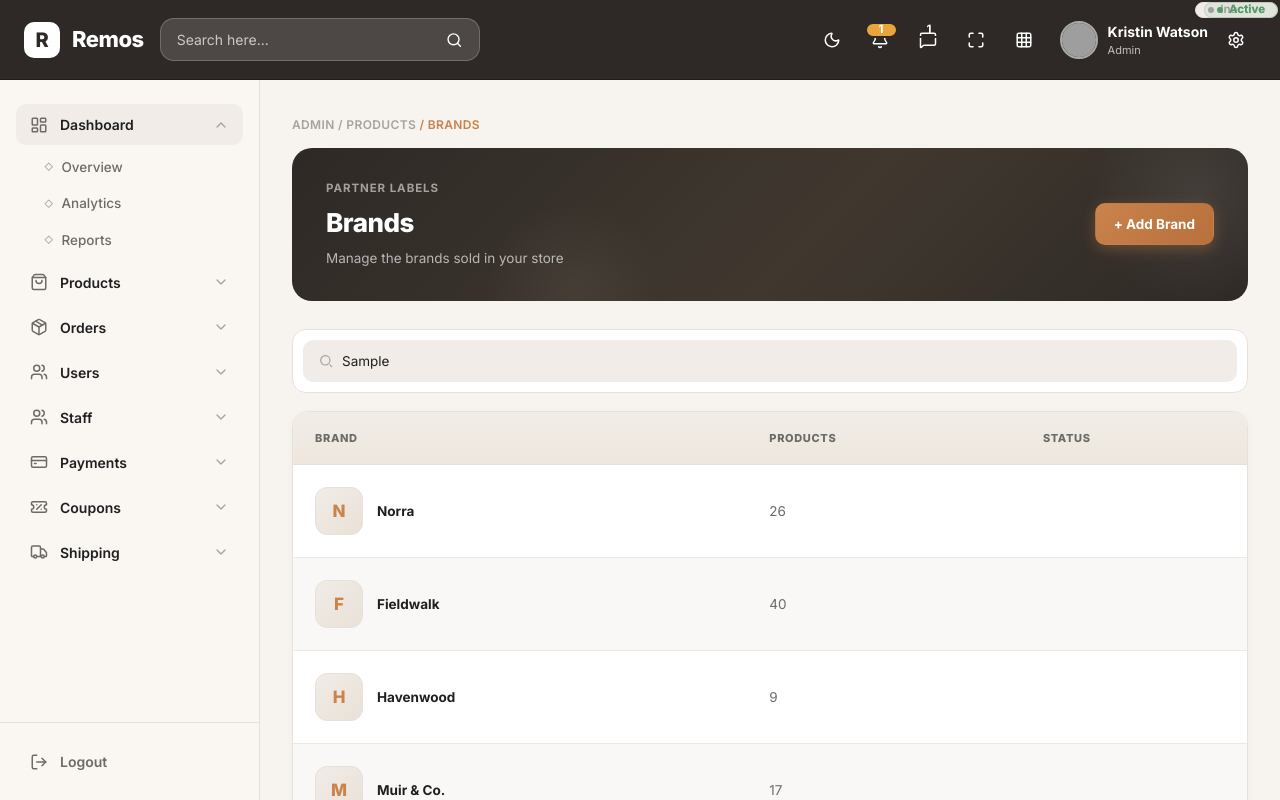
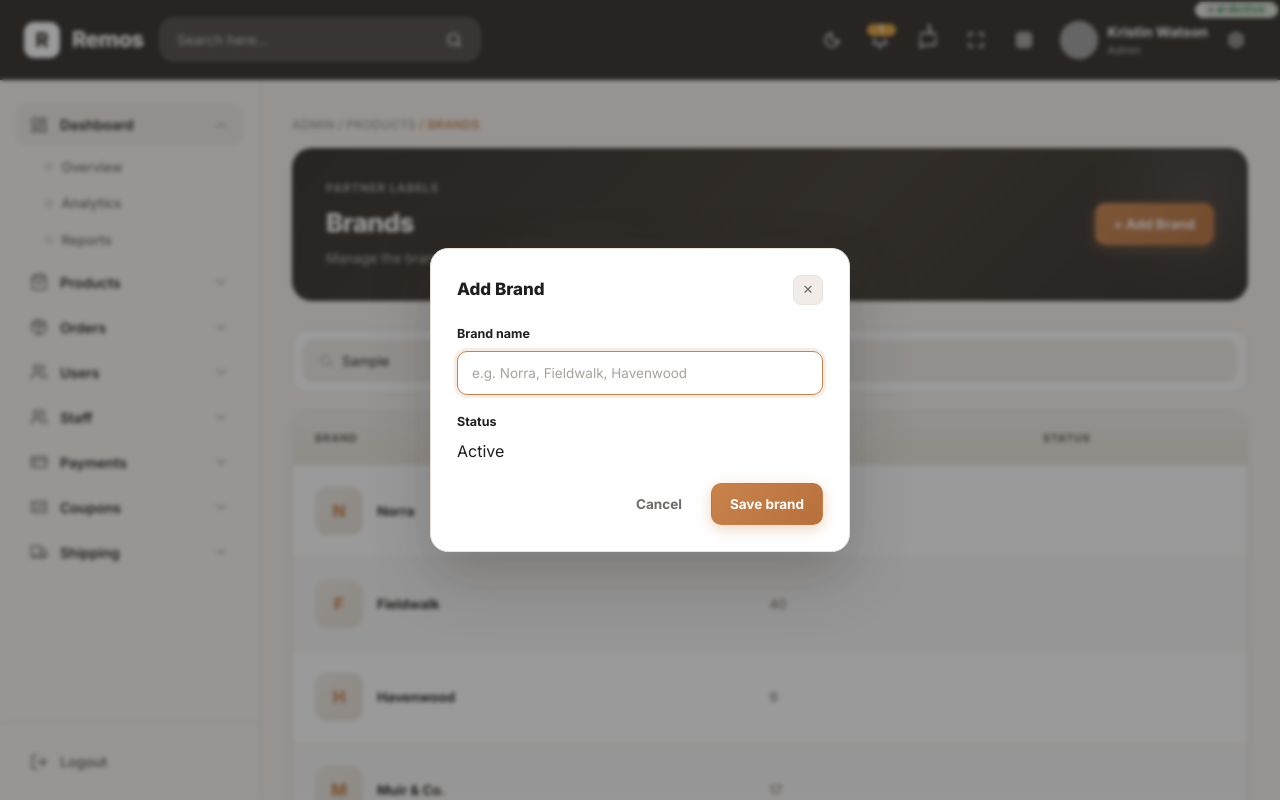
Before and after one commit to SINAN-S-S/ecommerce_fullstack, a Next.js app: page /admin/product/brands in a window 1280 px wide. Both pictures are taken after typing "Sample" into the empty fields and a click on the button "+ Add Brand". Built offline with nearby package versions, Linux system fonts and the light colour scheme; grey boxes are pictures that could not be loaded.

Commit message:
brands,categories added

```diff
--- a/app/admin/product/brands/page.jsx
+++ b/app/admin/product/brands/page.jsx
@@ -1,18 +1,117 @@
 "use client";
 
-import '../product.css'
+import { useEffect, useState } from "react";
+import "../product.css";
 
-const BRANDS = [
+const INITIAL_BRANDS = [
   { id: "B-01", name: "Norra", products: 26, active: true },
   { id: "B-02", name: "Fieldwalk", products: 40, active: true },
   { id: "B-03", name: "Havenwood", products: 9, active: false },
   { id: "B-04", name: "Muir & Co.", products: 17, active: true },
 ];
 
+function AddBrandModal({ onClose, onSave }) {
+  const [name, setName] = useState("");
+  const [active, setActive] = useState(true);
+  const [saving, setSaving] = useState(false);
+  const [error, setError] = useState("");
+
+  useEffect(() => {
+    function handleKey(e) {
+      if (e.key === "Escape") onClose();
+    }
+    document.addEventListener("keydown", handleKey);
+    return () => document.removeEventListener("keydown", handleKey);
+  }, [onClose]);
+
+  async function handleSubmit(e) {
+    e.preventDefault();
+    if (!name.trim()) {
+      setError("Brand name is required.");
+      return;
+    }
+    setSaving(true);
+    // Hook this up to your API once the backend is ready, e.g.:
+    // await fetch("/api/brands", { method: "POST", body: JSON.stringify({ name, active }) });
+    await new Promise((r) => setTimeout(r, 400));
+    onSave({
+      id: `B-${Math.floor(Math.random() * 9000 + 1000)}`,
+      name: name.trim(),
+      products: 0,
+      active,
+    });
+    setSaving(false);
+  }
+
+  return (
+    <div className="modal-backdrop" onClick={onClose}>
+      <div className="modal-card" onClick={(e) => e.stopPropagation()}>
+        <div className="modal-header">
+          <h2 className="modal-title">Add Brand</h2>
+          <button type="button" className="modal-close" onClick={onClose} aria-label="Close">
+            ✕
+          </button>
+        </div>
+
+        <form onSubmit={handleSubmit}>
+          <div className="field">
+            <label className="field-label">Brand name</label>
+            <input
+              autoFocus
+              className="field-input"
+              value={name}
+              onChange={(e) => {
+                setName(e.target.value);
+                if (error) setError("");
+              }}
+              placeholder="e.g. Norra, Fieldwalk, Havenwood"
+            />
+            {error && <div className="field-error">{error}</div>}
+          </div>
+
+          <div className="field">
+            <label className="field-label">Status</label>
+            <div className="toggle-row">
+              <button
+                type="button"
+                className={`toggle-pill ${active ? "on" : ""}`}
+                onClick={() => setActive((v) => !v)}
+                aria-pressed={active}
+              >
+                <span className="toggle-knob" />
+              </button>
+              <span className="toggle-label">{active ? "Active" : "Inactive"}</span>
+            </div>
+          </div>
+
+          <div className="modal-actions">
+            <button type="button" className="btn btn-ghost" onClick={onClose}>
+              Cancel
+            </button>
+            <button type="submit" className="btn btn-primary" disabled={saving}>
+              {saving ? "Saving..." : "Save brand"}
+            </button>
+          </div>
+        </form>
+      </div>
+    </div>
+  );
+}
+
 export default function BrandsPage() {
+  const [brands, setBrands] = useState(INITIAL_BRANDS);
+  const [showModal, setShowModal] = useState(false);
+
+  function handleSave(newBrand) {
+    setBrands((prev) => [newBrand, ...prev]);
+    setShowModal(false);
+  }
+
   return (
     <div className="admin-page">
-      <div className="breadcrumb">Admin / Products <span>/ Brands</span></div>
+      <div className="breadcrumb">
+        Admin / Products <span>/ Brands</span>
+      </div>
 
       <div className="page-hero">
         <div>
@@ -21,7 +120,9 @@ export default function BrandsPage() {
           <div className="hero-subtitle">Manage the brands sold in your store</div>
         </div>
         <div className="hero-actions">
-          <button className="btn btn-primary">+ Add Brand</button>
+          <button className="btn btn-primary" onClick={() => setShowModal(true)}>
+            + Add Brand
+          </button>
         </div>
       </div>
 
@@ -31,9 +132,15 @@ export default function BrandsPage() {
 
       <div className="table-shell">
         <table className="data-table">
-          <thead><tr><th>Brand</th><th>Products</th><th>Status</th></tr></thead>
+          <thead>
+            <tr>
+              <th>Brand</th>
+              <th>Products</th>
+              <th>Status</th>
+            </tr>
+          </thead>
           <tbody>
-            {BRANDS.map((b) => (
+            {brands.map((b) => (
               <tr key={b.id}>
                 <td>
                   <div className="cell-with-thumb">
@@ -44,7 +151,8 @@ export default function BrandsPage() {
                 <td>{b.products}</td>
                 <td>
                   <span className={`badge ${b.active ? "badge-success" : "badge-neutral"}`}>
-                    <span className="badge-dot" />{b.active ? "Active" : "Inactive"}
+                    <span className="badge-dot" />
+                    {b.active ? "Active" : "Inactive"}
                   </span>
                 </td>
               </tr>
@@ -52,6 +160,8 @@ export default function BrandsPage() {
           </tbody>
         </table>
       </div>
+
+      {showModal && <AddBrandModal onClose={() => setShowModal(false)} onSave={handleSave} />}
     </div>
   );
 }
--- a/app/admin/product/categories/page.jsx
+++ b/app/admin/product/categories/page.jsx
@@ -1,8 +1,9 @@
 "use client";
 
-import '../product.css'
+import { useEffect, useState } from "react";
+import "../product.css";
 
-const CATEGORIES = [
+const INITIAL_CATEGORIES = [
   { id: "C-01", name: "Bags", products: 18, updated: "2 days ago" },
   { id: "C-02", name: "Accessories", products: 34, updated: "5 days ago" },
   { id: "C-03", name: "Footwear", products: 22, updated: "1 week ago" },
@@ -11,10 +12,92 @@ const CATEGORIES = [
   { id: "C-06", name: "Home & Living", products: 8, updated: "1 month ago" },
 ];
 
+function AddCategoryModal({ onClose, onSave }) {
+  const [name, setName] = useState("");
+  const [saving, setSaving] = useState(false);
+  const [error, setError] = useState("");
+
+  useEffect(() => {
+    function handleKey(e) {
+      if (e.key === "Escape") onClose();
+    }
+    document.addEventListener("keydown", handleKey);
+    return () => document.removeEventListener("keydown", handleKey);
+  }, [onClose]);
+
+  async function handleSubmit(e) {
+    e.preventDefault();
+    if (!name.trim()) {
+      setError("Category name is required.");
+      return;
+    }
+    setSaving(true);
+    // Hook this up to your API once the backend is ready, e.g.:
+    // await fetch("/api/categories", { method: "POST", body: JSON.stringify({ name }) });
+    await new Promise((r) => setTimeout(r, 400));
+    onSave({
+      id: `C-${Math.floor(Math.random() * 9000 + 1000)}`,
+      name: name.trim(),
+      products: 0,
+      updated: "Just now",
+    });
+    setSaving(false);
+  }
+
+  return (
+    <div className="modal-backdrop" onClick={onClose}>
+      <div className="modal-card" onClick={(e) => e.stopPropagation()}>
+        <div className="modal-header">
+          <h2 className="modal-title">Add Category</h2>
+          <button type="button" className="modal-close" onClick={onClose} aria-label="Close">
+            ✕
+          </button>
+        </div>
+
+        <form onSubmit={handleSubmit}>
+          <div className="field">
+            <label className="field-label">Category name</label>
+            <input
+              autoFocus
+              className="field-input"
+              value={name}
+              onChange={(e) => {
+                setName(e.target.value);
+                if (error) setError("");
+              }}
+              placeholder="e.g. Bags, Footwear, Outerwear"
+            />
+            {error && <div className="field-error">{error}</div>}
+          </div>
+
+          <div className="modal-actions">
+            <button type="button" className="btn btn-ghost" onClick={onClose}>
+              Cancel
+            </button>
+            <button type="submit" className="btn btn-primary" disabled={saving}>
+              {saving ? "Saving..." : "Save category"}
+            </button>
+          </div>
+        </form>
+      </div>
+    </div>
+  );
+}
+
 export default function CategoriesPage() {
+  const [categories, setCategories] = useState(INITIAL_CATEGORIES);
+  const [showModal, setShowModal] = useState(false);
+
+  function handleSave(newCategory) {
+    setCategories((prev) => [newCategory, ...prev]);
+    setShowModal(false);
+  }
+
   return (
     <div className="admin-page">
-      <div className="breadcrumb">Admin / Products <span>/ Categories</span></div>
+      <div className="breadcrumb">
+        Admin / Products <span>/ Categories</span>
+      </div>
 
       <div className="page-hero">
         <div>
@@ -23,7 +106,9 @@ export default function CategoriesPage() {
           <div className="hero-subtitle">Group products so shoppers can browse by type</div>
         </div>
         <div className="hero-actions">
-          <button className="btn btn-primary">+ Add Category</button>
+          <button className="btn btn-primary" onClick={() => setShowModal(true)}>
+            + Add Category
+          </button>
         </div>
       </div>
 
@@ -32,10 +117,12 @@ export default function CategoriesPage() {
       </div>
 
       <div className="tile-grid">
-        {CATEGORIES.map((c) => (
+        {categories.map((c) => (
           <div key={c.id} className="tile">
             <div className="tile-top">
-              <div className="thumb" style={{ borderRadius: 12 }}>{c.name.charAt(0)}</div>
+              <div className="thumb" style={{ borderRadius: 12 }}>
+                {c.name.charAt(0)}
+              </div>
               <span className="badge badge-neutral">{c.products} items</span>
             </div>
             <div className="tile-name">{c.name}</div>
@@ -43,6 +130,8 @@ export default function CategoriesPage() {
           </div>
         ))}
       </div>
+
+      {showModal && <AddCategoryModal onClose={() => setShowModal(false)} onSave={handleSave} />}
     </div>
   );
 }
--- a/app/admin/product/product.css
+++ b/app/admin/product/product.css
@@ -497,3 +497,85 @@
   .admin-page { padding: 20px 16px 48px; }
   .page-hero { padding: 24px; }
 }
+
+
+
+/* ---------- Modal ---------- */
+.modal-backdrop {
+  position: fixed;
+  inset: 0;
+  background: rgba(31, 31, 31, 0.45);
+  backdrop-filter: blur(2px);
+  display: flex;
+  align-items: center;
+  justify-content: center;
+  padding: 20px;
+  z-index: 1000;
+  animation: fadeIn 0.15s ease;
+}
+
+.modal-card {
+  background: var(--surface);
+  border-radius: 18px;
+  border: 1px solid var(--border);
+  width: 100%;
+  max-width: 420px;
+  padding: 26px;
+  box-shadow: 0 24px 60px rgba(31, 31, 31, 0.25);
+  animation: slideUp 0.18s ease;
+}
+
+.modal-header {
+  display: flex;
+  align-items: center;
+  justify-content: space-between;
+  margin-bottom: 20px;
+}
+
+.modal-title {
+  font-size: 17px;
+  font-weight: 800;
+  color: var(--text);
+}
+
+.modal-close {
+  width: 30px;
+  height: 30px;
+  border-radius: 8px;
+  border: 1px solid var(--border);
+  background: var(--secondary);
+  color: var(--text-secondary);
+  font-size: 13px;
+  cursor: pointer;
+  display: flex;
+  align-items: center;
+  justify-content: center;
+  transition: background-color 0.12s ease;
+}
+.modal-close:hover {
+  background: var(--border);
+  color: var(--text);
+}
+
+.modal-actions {
+  display: flex;
+  justify-content: flex-end;
+  gap: 10px;
+  margin-top: 20px;
+}
+
+.field-error {
+  margin-top: 6px;
+  font-size: 12px;
+  font-weight: 600;
+  color: var(--danger);
+}
+
+@keyframes fadeIn {
+  from { opacity: 0; }
+  to { opacity: 1; }
+}
+@keyframes slideUp {
+  from { opacity: 0; transform: translateY(8px) scale(0.98); }
+  to { opacity: 1; transform: translateY(0) scale(1); }
+}
```
